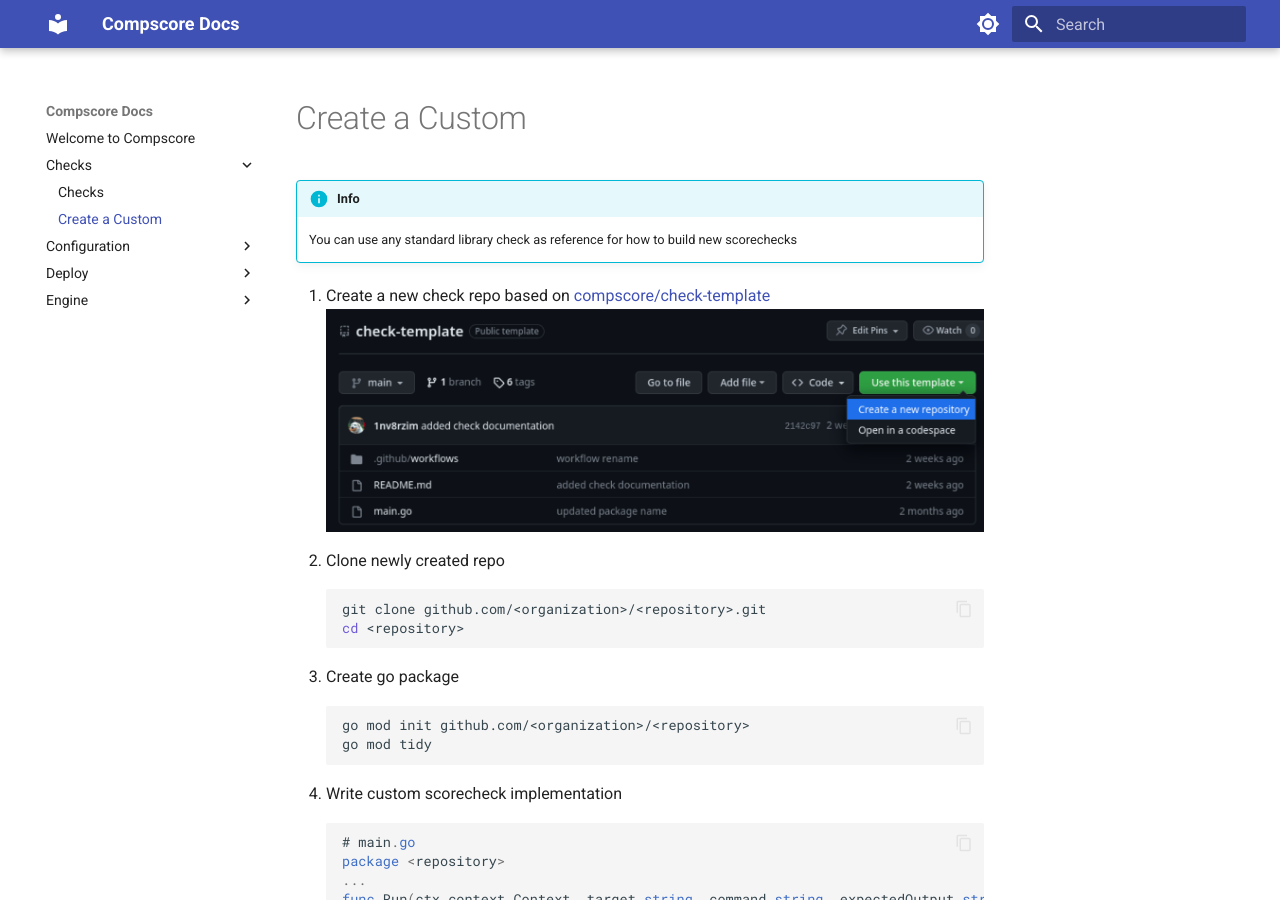
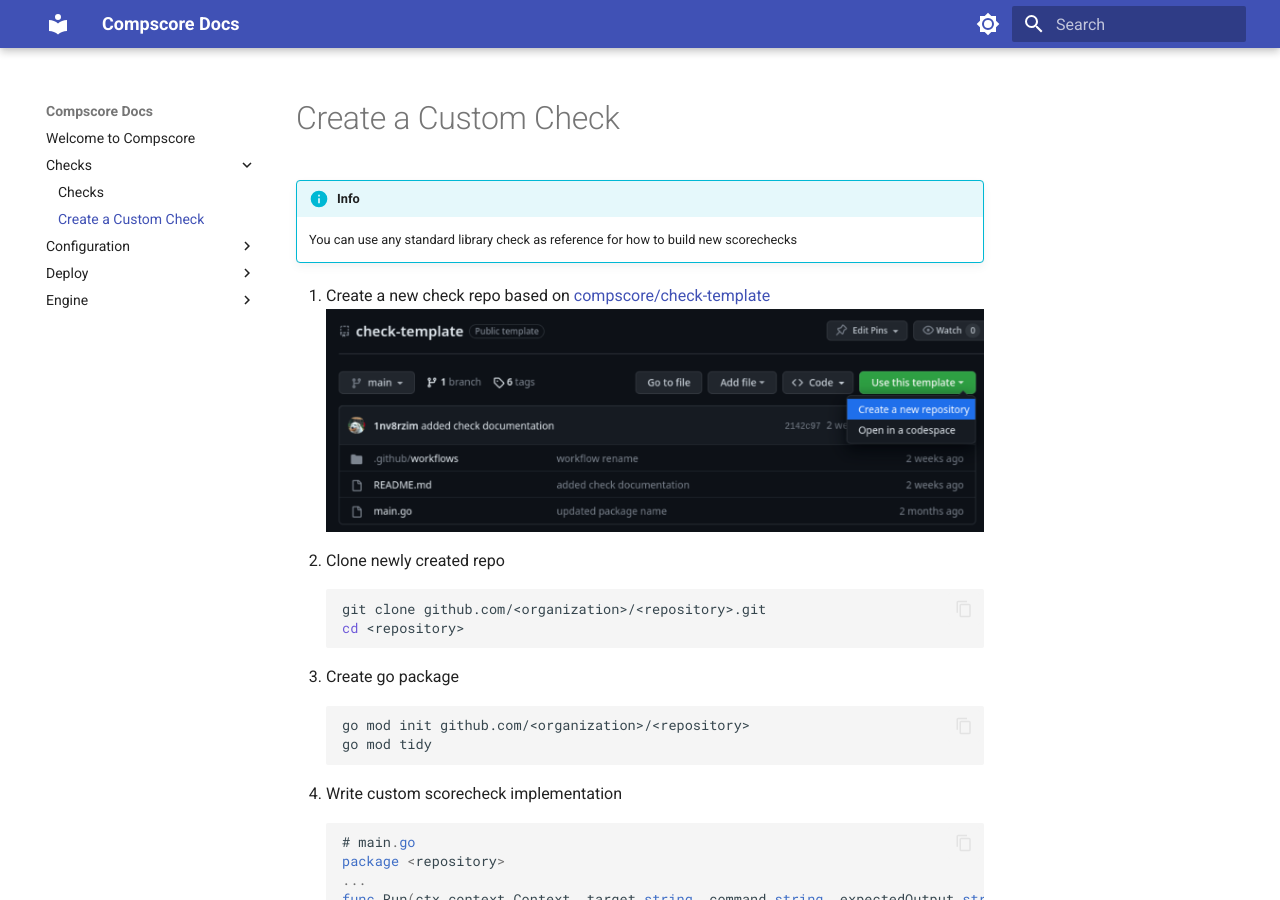
Before and after one commit to compscore/docs, an MkDocs documentation site: the page built from docs/checks/custom_checks.md, in a window 1280 px wide and 900 px high. Built offline with MkDocs 1.6.1 and Material for MkDocs 9.7.7, drawn with Linux system fonts in a browser that asks for light colours.

Commit message:
fixed grammar mistake

```diff
--- a/docs/checks/custom_checks.md
+++ b/docs/checks/custom_checks.md
@@ -1,4 +1,4 @@
-# Create a Custom
+# Create a Custom Check
 
 !!! info
 
```
